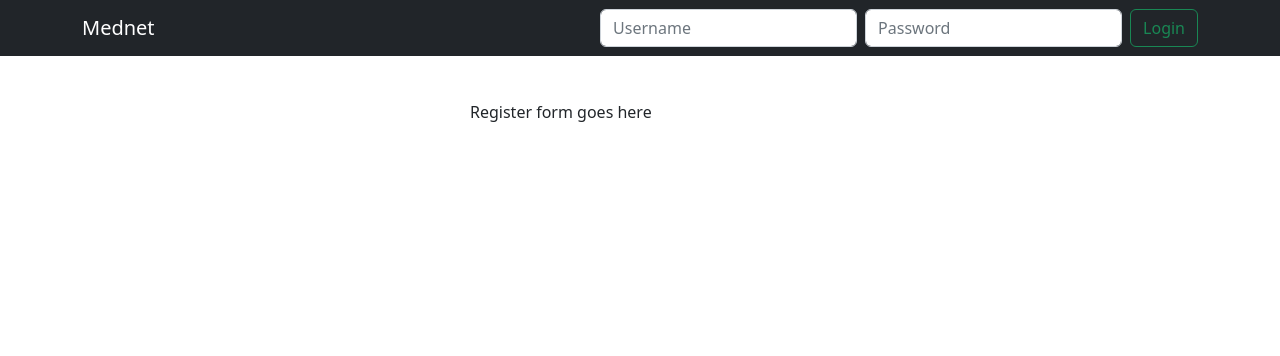
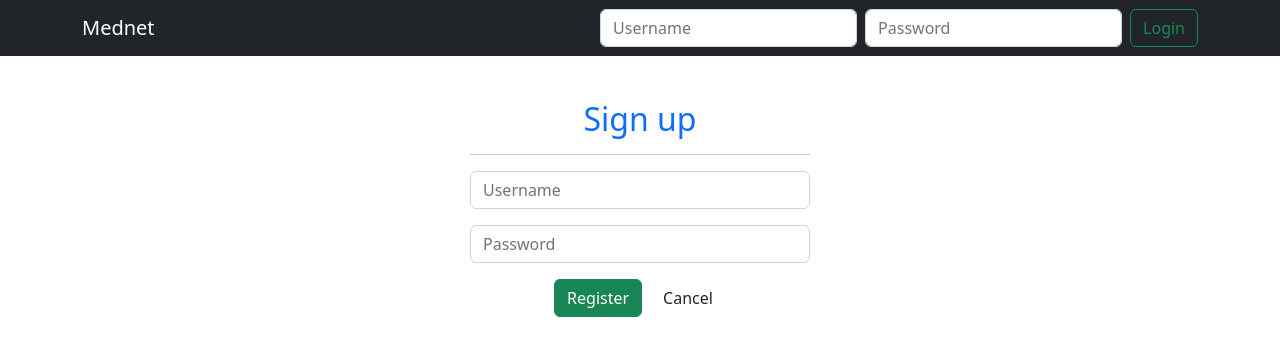
Before and after one commit to FlaviusStefan/Mednet, an Angular app in the folder client/: page / in a window 1280 px wide. Both pictures are taken after a click on the button "Register". Shown: the top 356 px of the page. Built offline with nearby package versions, Linux system fonts and the light colour scheme; no server answers.

Commit message:
added a register form

```diff
--- a/client/src/app/app.module.ts
+++ b/client/src/app/app.module.ts
@@ -9,12 +9,14 @@
 import { FormsModule } from '@angular/forms';
 import { BsDropdownModule } from 'ngx-bootstrap/dropdown';
 import { HomeComponent } from './home/home.component';
+import { RegisterComponent } from './register/register.component';
 
 @NgModule({
   declarations: [
     AppComponent,
     NavComponent,
-    HomeComponent
+    HomeComponent,
+    RegisterComponent
   ],
   imports: [
     BrowserModule,
--- a/client/src/app/home/home.component.html
+++ b/client/src/app/home/home.component.html
@@ -11,7 +11,7 @@
     <div *ngIf="registerMode" class="container">
         <div class="row justify-content-center">
             <div class="col-4">
-                <p>Register form goes here</p>
+                <app-register></app-register>
             </div>
         </div>
     </div>
--- /dev/null
+++ b/client/src/app/register/register.component.html
@@ -0,0 +1,25 @@
+<form #registerForm="ngForm" (ngSubmit)="register()" autocomplete="off">
+    <h2 class="text-center text-primary">Sign up</h2>
+    <hr>
+    <div class="mb-3">
+        <input type="text"
+            class="form-control"
+            name="username"
+            [(ngModel)]="model.username"
+            placeholder="Username"
+        >
+    </div>
+    <div class="mb-3">
+        <input type="password"
+            class="form-control"
+            name="password"
+            [(ngModel)]="model.password"
+            placeholder="Password"
+        >
+    </div>
+    <div class="text-center">
+        <button class="btn btn-success me-2" type="submit">Register</button>
+        <button class="btn btn-default" type="button" (click)="cancel()">Cancel</button>
+
+    </div>
+</form>
--- /dev/null
+++ b/client/src/app/register/register.component.ts
@@ -0,0 +1,24 @@
+import { Component, OnInit } from '@angular/core';
+
+@Component({
+  selector: 'app-register',
+  templateUrl: './register.component.html',
+  styleUrls: ['./register.component.css']
+})
+export class RegisterComponent implements OnInit {
+  model: any = {}
+
+  constructor(){}
+
+  ngOnInit(): void {
+  }
+
+  register(){
+    console.log(this.model);
+  }
+
+  cancel(){
+    console.log('cancelled');
+  }
+
+}
```
Also changed, not shown: client/src/app/register/register.component.css (added).
